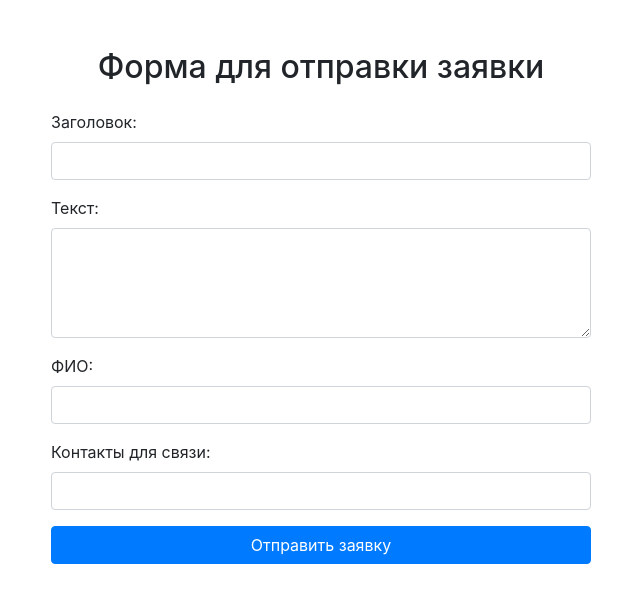
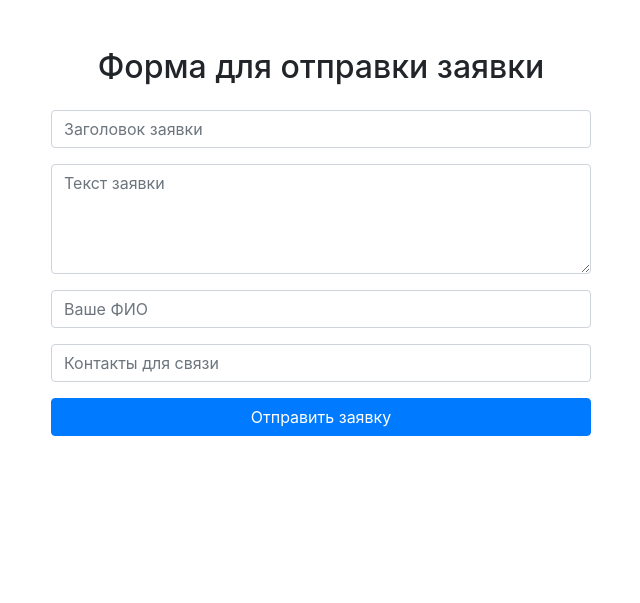
Before and after one commit to Misha-creato/django_feedback, a Django app: page /feedback/ in a window 1280 px wide. Shown: the top 603 px of the page, without its empty margins (319-959 px from the left). Run offline with Django 4.2, Linux system fonts and the light colour scheme; parts of the project's set-up code (start-up, migrations or seed data) failed here and were passed over; some libraries are stand-ins or nearby versions.

Commit message:
Changed template

```diff
--- a/templates/send_feedback.html
+++ b/templates/send_feedback.html
@@ -4,7 +4,6 @@
   <meta charset="UTF-8">
   <meta name="viewport" content="width=device-width, initial-scale=1.0">
   <title>Форма для отправки заявки</title>
-  <!-- Подключение Bootstrap CSS -->
   <link href="https://maxcdn.bootstrapcdn.com/bootstrap/4.5.2/css/bootstrap.min.css" rel="stylesheet">
 </head>
 <body>
@@ -17,20 +16,16 @@
       <form id="contactForm" method="post">
         {% csrf_token %}
         <div class="form-group">
-          <label for="title">Заголовок:</label>
-          <input type="text" class="form-control" id="title" name="title" required>
+          <input type="text" class="form-control" name="title" required placeholder="Заголовок заявки">
         </div>
         <div class="form-group">
-          <label for="text">Текст:</label>
-          <textarea class="form-control" id="text" name="text" rows="4" required></textarea>
+          <textarea class="form-control" name="text" rows="4" required placeholder="Текст заявки"></textarea>
         </div>
         <div class="form-group">
-          <label for="fullName">ФИО:</label>
-          <input type="text" class="form-control" id="fullName" name="full_name" required>
+          <input type="text" class="form-control" name="full_name" required placeholder="Ваше ФИО">
         </div>
         <div class="form-group">
-          <label for="contactInfo">Контакты для связи:</label>
-          <input type="text" class="form-control" id="contactInfo" name="contacts" required>
+          <input type="text" class="form-control" name="contacts" required placeholder="Контакты для связи">
         </div>
         <button type="submit" class="btn btn-primary btn-block">Отправить заявку</button>
       </form>
@@ -38,7 +33,6 @@
   </div>
 </div>
 
-<!-- Подключение Bootstrap JS и jQuery -->
 <script src="https://code.jquery.com/jquery-3.5.1.slim.min.js"></script>
 <script src="https://cdn.jsdelivr.net/npm/@popperjs/core@2.5.4/dist/umd/popper.min.js"></script>
 <script src="https://maxcdn.bootstrapcdn.com/bootstrap/4.5.2/js/bootstrap.min.js"></script>
```
Also changed, not shown: templates/index.html (+6 -6 lines).
